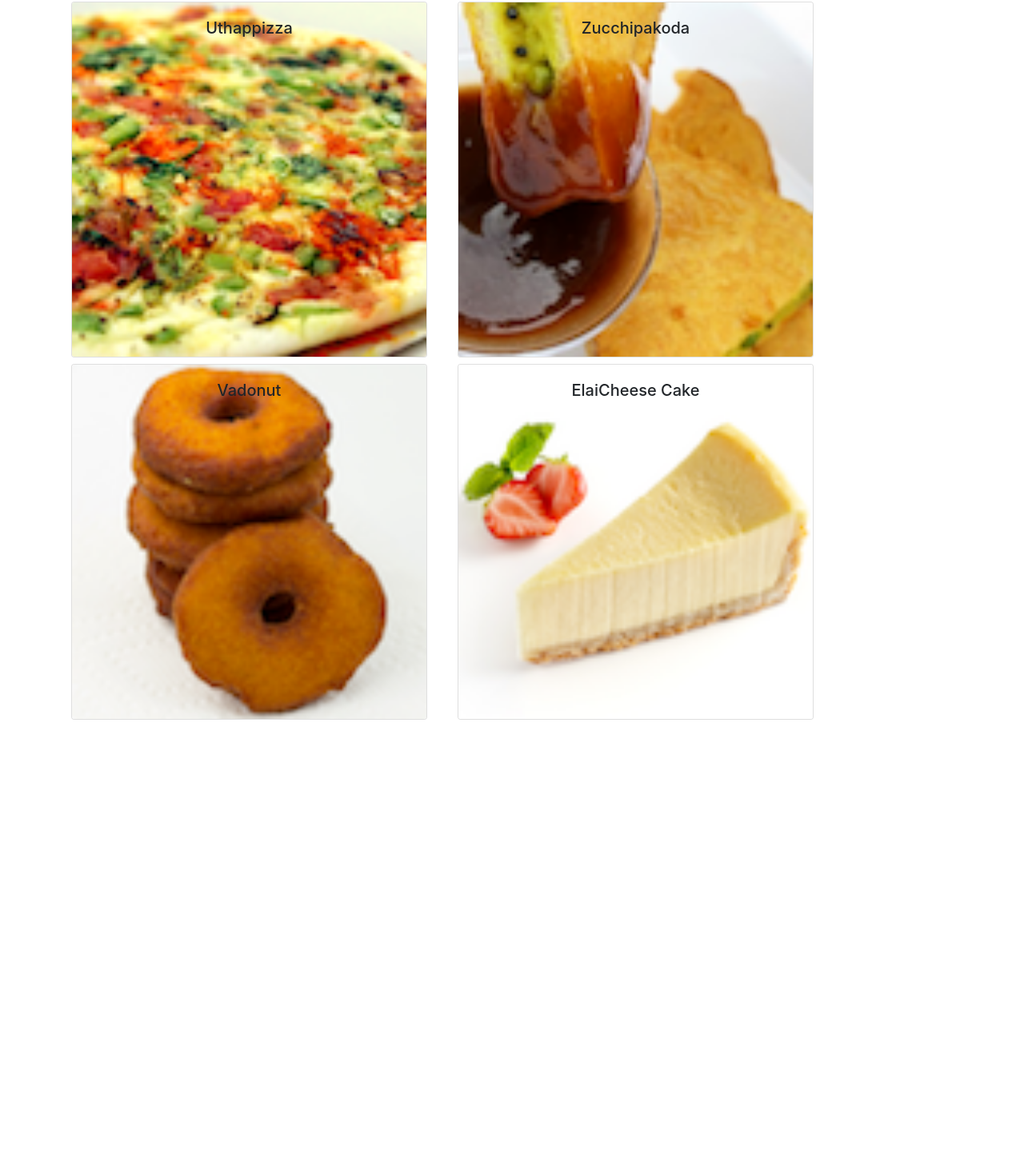
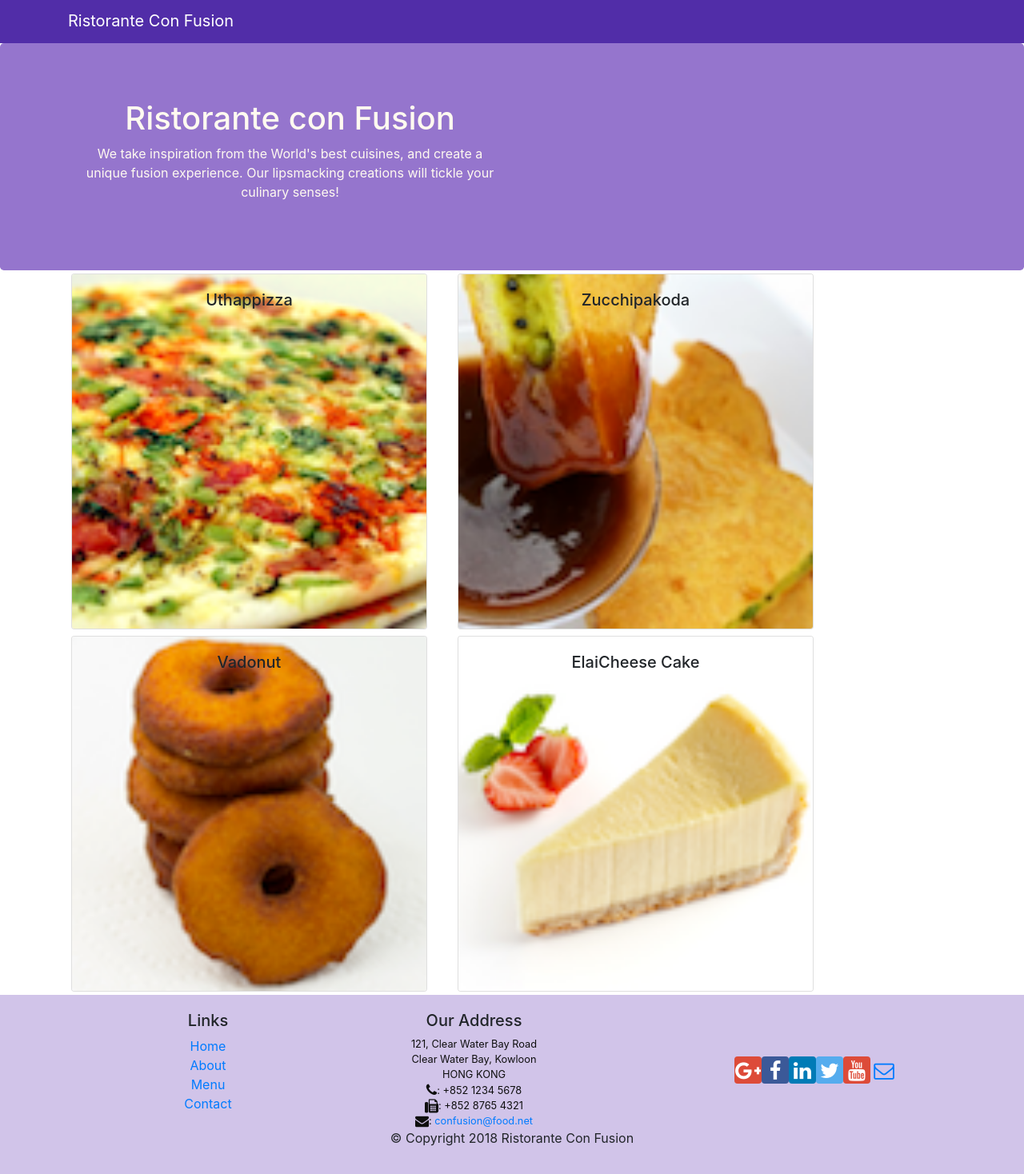
Before and after one commit to wanxinxie/Front-End-Web-Development-with-React, a React (Create React App) app: page /contactus in a window 1280 px wide. Shown: the part 58-1526 px from the top of the page at 80% size. Before the commit the page ends 962 px from the top, so only its background shows below. Built offline with nearby package versions, Linux system fonts and the light colour scheme.

Commit message:
Header and Footer

```diff
--- a/package.json
+++ b/package.json
@@ -7,6 +7,8 @@
     "@testing-library/react": "^9.3.2",
     "@testing-library/user-event": "^7.1.2",
     "bootstrap": "4.0.0",
+    "bootstrap-social": "5.1.1",
+    "font-awesome": "4.7.0",
     "react": "^16.13.1",
     "react-dom": "^16.13.1",
     "react-popper": "0.9.2",
--- a/src/App.css
+++ b/src/App.css
@@ -36,3 +36,37 @@
     transform: rotate(360deg);
   }
 }
+
+.row-header{
+    margin:0px auto;
+    padding:0px auto;
+}
+
+.row-content {
+    margin:0px auto;
+    padding: 50px 0px 50px 0px;
+    border-bottom: 1px ridge;
+    min-height:400px;
+}
+
+.footer{
+    background-color: #D1C4E9;
+    margin:0px auto;
+    padding: 20px 0px 20px 0px;
+}
+.jumbotron {
+    padding:70px 30px 70px 30px;
+    margin:0px auto;
+    background: #9575CD ;
+    color:floralwhite;
+}
+
+address{
+    font-size:80%;
+    margin:0px;
+    color:#0f0f0f;
+}
+
+.navbar-dark {
+    background-color: #512DA8;
+}
--- /dev/null
+++ b/src/components/FooterComponent.js
@@ -0,0 +1,50 @@
+import React from 'react';
+
+function Footer(props) {
+    return(
+    <div className="footer">
+        <div className="container">
+            <div className="row justify-content-center">
+                <div className="col-4 offset-1 col-sm-2">
+                    <h5>Links</h5>
+                    <ul className="list-unstyled">
+                        <li><a href="#">Home</a></li>
+                        <li><a href="#">About</a></li>
+                        <li><a href="#">Menu</a></li>
+                        <li><a href="contactus.html">Contact</a></li>
+                    </ul>
+                </div>
+                <div className="col-7 col-sm-5">
+                    <h5>Our Address</h5>
+                    <address>
+		              121, Clear Water Bay Road<br />
+		              Clear Water Bay, Kowloon<br />
+		              HONG KONG<br />
+		              <i className="fa fa-phone fa-lg"></i>: +852 1234 5678<br />
+		              <i className="fa fa-fax fa-lg"></i>: +852 8765 4321<br />
+		              <i className="fa fa-envelope fa-lg"></i>: <a href="mailto:confusion@food.net">
+                         confusion@food.net</a>
+                    </address>
+                </div>
+                <div className="col-12 col-sm-4 align-self-center">
+                    <div className="text-center">
+                        <a className="btn btn-social-icon btn-google" href="http://google.com/+"><i className="fa fa-google-plus"></i></a>
+                        <a className="btn btn-social-icon btn-facebook" href="http://www.facebook.com/profile.php?id="><i className="fa fa-facebook"></i></a>
+                        <a className="btn btn-social-icon btn-linkedin" href="http://www.linkedin.com/in/"><i className="fa fa-linkedin"></i></a>
+                        <a className="btn btn-social-icon btn-twitter" href="http://twitter.com/"><i className="fa fa-twitter"></i></a>
+                        <a className="btn btn-social-icon btn-google" href="http://youtube.com/"><i className="fa fa-youtube"></i></a>
+                        <a className="btn btn-social-icon" href="mailto:"><i className="fa fa-envelope-o"></i></a>
+                    </div>
+                </div>
+            </div>
+            <div className="row justify-content-center">
+                <div className="col-auto">
+                    <p>© Copyright 2018 Ristorante Con Fusion</p>
+                </div>
+            </div>
+        </div>
+    </div>
+    )
+}
+
+export default Footer;
--- /dev/null
+++ b/src/components/HeaderComponent.js
@@ -0,0 +1,28 @@
+import React, { Component } from 'react';
+import { Navbar, NavbarBrand, Jumbotron } from 'reactstrap';
+
+class Header extends Component {
+  render() {
+    return(
+    <React.Fragment>
+      <Navbar dark>
+        <div className="container">
+            <NavbarBrand href="/">Ristorante Con Fusion</NavbarBrand>
+        </div>
+      </Navbar>
+      <Jumbotron>
+           <div className="container">
+               <div className="row row-header">
+                   <div className="col-12 col-sm-6">
+                       <h1>Ristorante con Fusion</h1>
+                       <p>We take inspiration from the World's best cuisines, and create a unique fusion experience. Our lipsmacking creations will tickle your culinary senses!</p>
+                   </div>
+               </div>
+           </div>
+       </Jumbotron>
+    </React.Fragment>
+    );
+  }
+}
+
+export default Header;
--- a/src/components/MainComponent.js
+++ b/src/components/MainComponent.js
@@ -4,6 +4,8 @@
 import Menu from './MenuComponent';
 import Dishdetail from './DishdetailComponent';
 import { DISHES } from '../shared/dishes';
+import Header from './HeaderComponent';
+import Footer from './FooterComponent';
 
 class Main extends React.Component {
   constructor(props) {
@@ -18,6 +20,8 @@
        this.setState({ selectedDish: dishId});
    }
 
+
+
 render() {
   return (
     <div className="App">
@@ -26,9 +30,11 @@
          <NavbarBrand href="/">Ristorante Con Fusion</NavbarBrand>
        </div>
      </Navbar>
+        <Header />
       <Menu dishes={this.state.dishes}
       onClick={(dishId) => this.onDishSelect(dishId)} />
       <Dishdetail dish={this.state.dishes.filter((dish) => dish.id === this.state.selectedDish)[0]} /> {/* filter will supply an array, pick the first one [0] */}
+<Footer />
     </div>
   );
 }
--- a/src/index.js
+++ b/src/index.js
@@ -1,5 +1,7 @@
 import React from 'react';
 import ReactDOM from 'react-dom';
+import 'font-awesome/css/font-awesome.css';
+import 'bootstrap-social/bootstrap-social.css';
 import 'bootstrap/dist/css/bootstrap.min.css';
 import './index.css';
 import App from './App';
```
Also changed, not shown: 1 other file (tests, documents, lock files or other folders).
